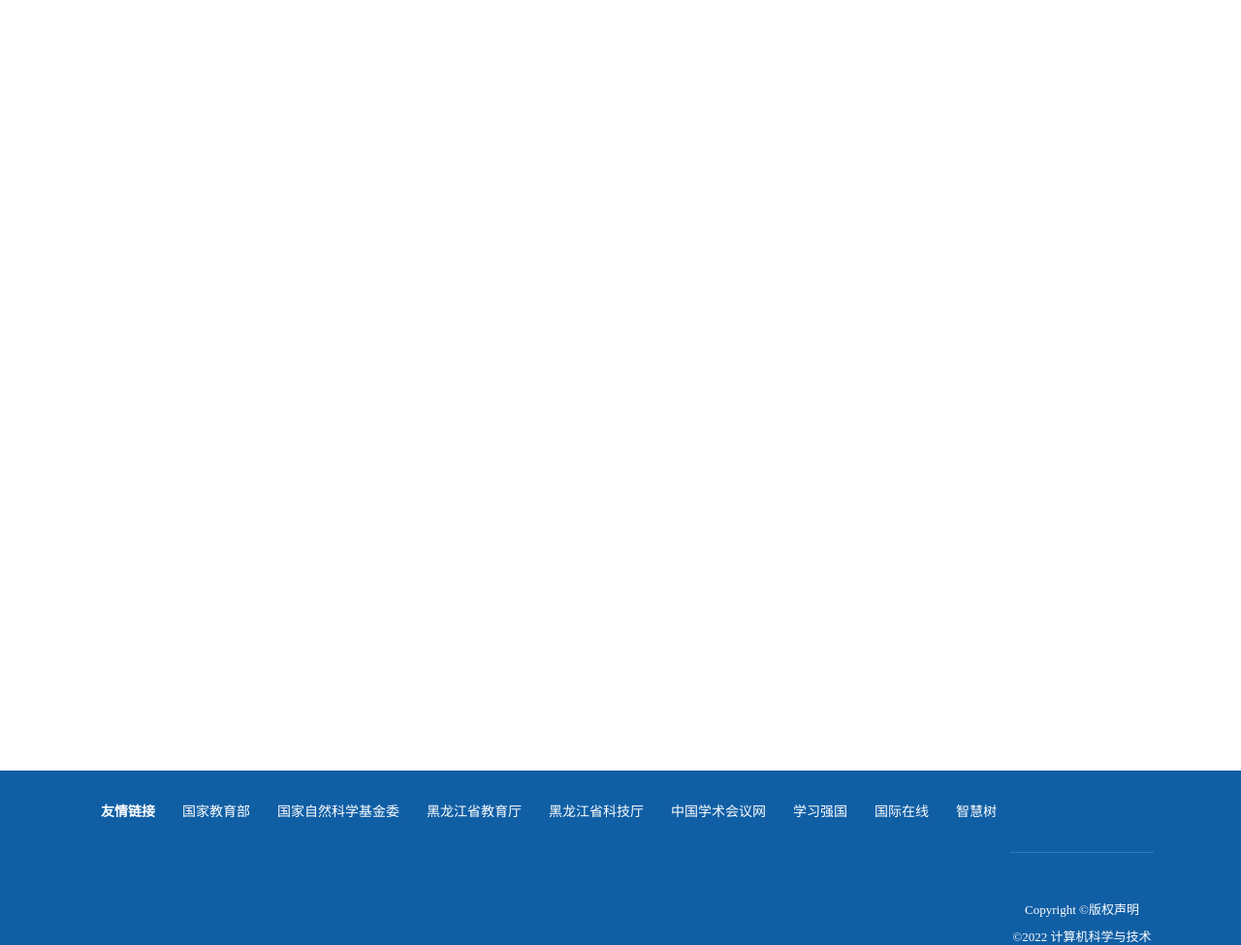
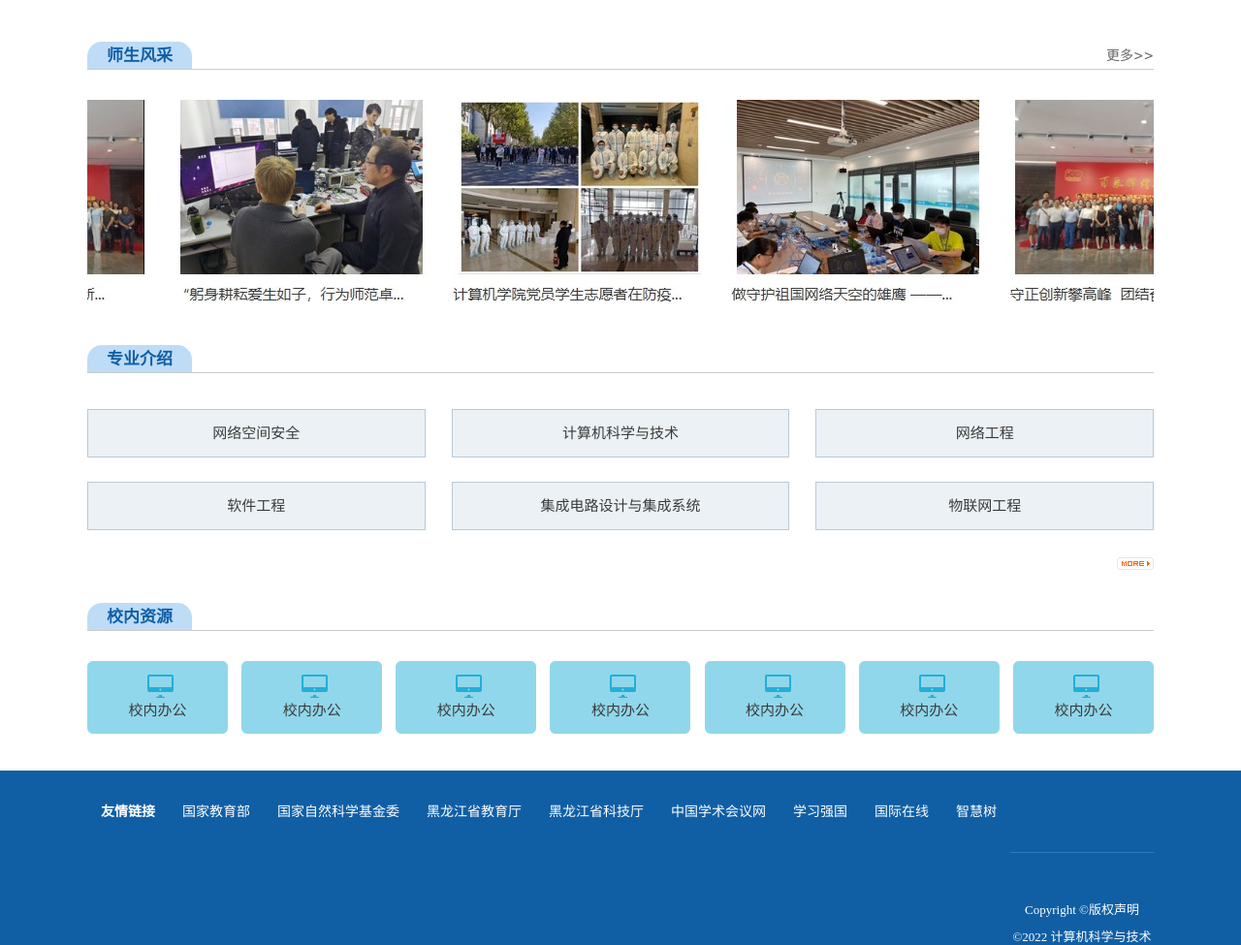
Before and after one commit to AzmakThaumeilGoneryLonterios/HST_Prac, a plain HTML site: page index.html in a window 1280 px wide. Shown: the part 1325-2300 px from the top of the page at 97% size. Drawn offline with Linux system fonts and the light colour scheme.

Commit message:
main3完成

```diff
--- a/css/index.css
+++ b/css/index.css
@@ -10,7 +10,6 @@
 .title   {
     height: 28px;
     line-height: 28px;
-    margin-bottom: 6px;
 }
 .title-text span {
     display: inline-block;
@@ -143,6 +142,9 @@
 .main1 .news {
     width: 718px;
     padding-top: 14px;
+}
+.main1 .news .title {
+    margin-bottom: 6px;
 }
 .main1 .news .con {
     width: 350px;
@@ -304,6 +306,10 @@
 .main2 .news-list li a {
     color: #3b3b3b;
     font-size: 14px;
+    transition: color 0.5s;
+}
+.main2 .news-list li a:hover {
+    color: #105fa5;
 }
 .main2 .news-list li .date {
     font-size: 14px;
@@ -314,6 +320,87 @@
 .main3 {
     height: 752px;
 }
+.main3 .bar .title {
+    margin-bottom: 25px;
+    border-bottom: 1px solid #cccccc;
+}
+/* #region Bar1*/
+.main3 .bar1 {
+    height: 288px;
+    margin-bottom: 25px;
+}
+.bar1 .scroll {
+    height: 220px;
+    padding: 6px 0;
+}
+/* #endregion Bar1*/
+
+/* #region Bar2*/
+.main3 .bar2 {
+    height: 236px;
+    margin-bottom: 10px;
+}
+.bar2 .intro {
+    height: 126px;
+    padding: 12px 0;
+    display: flex;
+    flex-flow: row wrap;
+    justify-content: space-between;
+    column-gap: 20px;
+    align-content: flex-start;
+
+}
+.bar2 .intro-item {
+    width: 339px;
+    height: 48px;
+    line-height: 48px;
+    border: 1px solid #b9c9d7;
+    background: #ebf1f5;
+    text-align: center;
+    margin-bottom: 25px;
+    flex: 0 0 calc(33.333% - 20px);
+    cursor: pointer;
+}
+.bar2 .intro-item a {
+    font-size: 15px;
+    color: #3b3b3b;
+    transition: color 0.5s;
+}
+.bar2 .intro-item:hover a {
+    color: #105fa5;
+}
+.bar2 .more {
+    margin-top: 15px;
+    height: 15px;
+}
+/* #endregion Bar2*/
+
+/* #region Bar3*/
+.main3 .bar3 {
+    height: 153px;
+    margin: 30px 0 20px;
+}
+.bar3 .resource {
+    height: 85px;
+    padding: 6px 0;
+    display: flex;
+    flex-flow: row;
+    justify-content: space-around;
+    column-gap: 14px;
+}
+.bar3 .rss-item {
+    width: 145px;
+    height: 75px;
+    background-image: url(../images/rss1.png);
+    background-repeat: no-repeat;
+    font-size: 15px;
+    color: #3b3b3b;
+    text-align: center;
+    cursor: pointer;
+    padding-top: 40px;
+}
+/* #endregion Bar3*/
+
 /* #endregion Main3 */
 /* #region Footer */
 .footer {
--- a/index.html
+++ b/index.html
@@ -254,15 +254,54 @@
     <div class="wrapper main3">
         <div class="container">
             <!-- Start||Bar1 -->
-            <div class="bar1"></div>
+            <div class="bar1 bar">
+                <div class="title clearfix">
+                <div class="title-text leftfix"><span>师生风采</span></div>
+                    <a href="#"><span class="more rightfix">更多&gt;&gt;</span></a>
+                </div>
+                <div class="scroll">
+                    <img src="./images/scroll.png" alt="scrollbar">
+                </div>
+
+            </div>
             <!-- End||Bar1 -->
 
             <!-- Start||Bar2 -->
-            <div class="bar2"></div>
+            <div class="bar2 bar">
+                <div class="title clearfix">
+                    <div class="title-text leftfix"><span>专业介绍</span></div>
+                </div>
+                <div class="intro">
+                    <div class="intro-item"><a href="#">网络空间安全</a></div>
+                    <div class="intro-item"><a href="#">计算机科学与技术</a></div>
+                    <div class="intro-item"><a href="#">网络工程</a></div>
+                    <div class="intro-item"><a href="#">软件工程</a></div>
+                    <div class="intro-item"><a href="#">集成电路设计与集成系统</a></div>
+                    <div class="intro-item"><a href="#">物联网工程</a></div>
+                </div>
+                <div class="more clearfix">
+                    <a href="#" class="rightfix">
+                        <img src="./images/more.gif" alt="more">
+                    </a>
+                </div>
+            </div>
             <!-- End||Bar2 -->
 
             <!-- Start||Bar3 -->
-            <div class="bar3"></div>
+            <div class="bar3 bar">
+                <div class="title clearfix">
+                    <div class="title-text leftfix"><span>校内资源</span></div>
+                </div>
+                <div class="resource">
+                    <div class="rss-item">校内办公</div>
+                    <div class="rss-item">校内办公</div>
+                    <div class="rss-item">校内办公</div>
+                    <div class="rss-item">校内办公</div>
+                    <div class="rss-item">校内办公</div>
+                    <div class="rss-item">校内办公</div>
+                    <div class="rss-item">校内办公</div>
+                </div>
+            </div>
             <!-- End||Bar3 -->
         </div>
     </div>
```
Also changed, not shown: images/more.gif (added), images/rss1.png (added), images/scroll.png (added).
